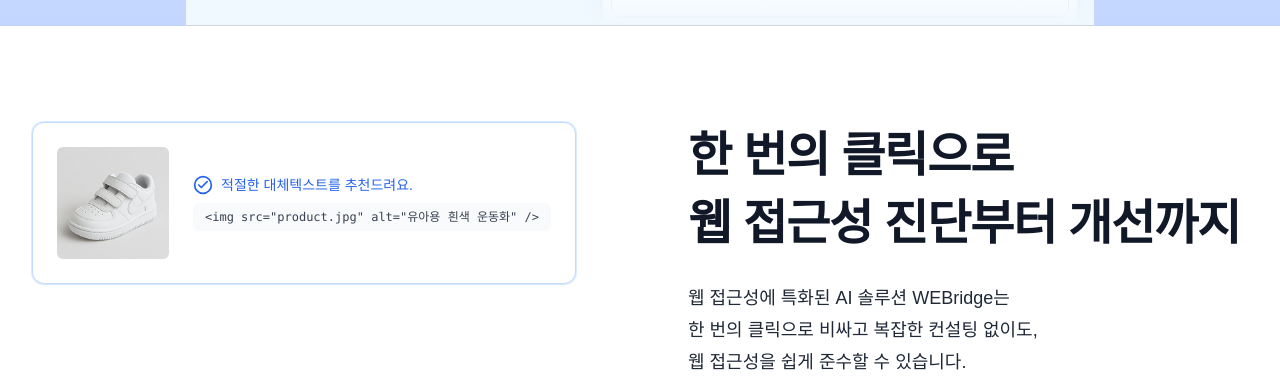
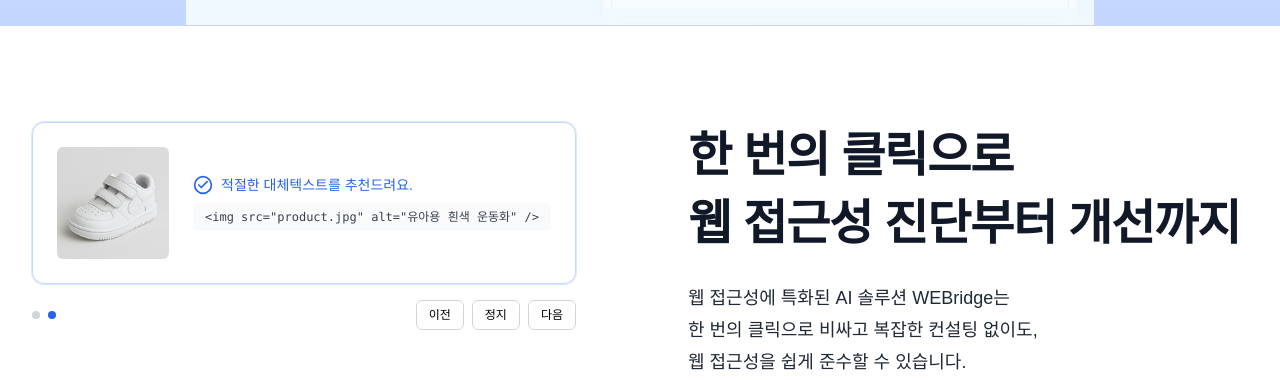
Before and after one commit to inable-it/webridge-frontend, a React (Vite) app: page / in a window 1280 px wide. Shown: the part 980-1360 px from the top of the page. Built offline with nearby package versions, Linux system fonts and the light colour scheme.

Commit message:
refactor: 가이드 상수 값 파일 분리

```diff
--- a/src/components/report/PdfSections.tsx
+++ b/src/components/report/PdfSections.tsx
@@ -1,5 +1,5 @@
 import { CATS } from "@/constants/accessibilityCats";
-import { GUIDE_TEXT, DEFAULT_GUIDE } from "@/constants/guideText";
+import { GUIDE_TEXT, DEFAULT_GUIDE } from "@/constants/guide.ts";
 import { formatCompliance } from "@/utils/format";
 import { extractIssueTextForPdf } from "@/utils/pdfIssueExtract";
 import type { DetailRow } from "@/types/report";
--- /dev/null
+++ b/src/constants/homepage.ts
@@ -0,0 +1,42 @@
+export interface TableItem {
+    id: number;
+    item: string;
+    compliance: string;
+}
+
+export const TABLE_DATA: TableItem[] = [
+    { id: 1, item: "적절한 대체 텍스트 제공", compliance: "23/50" },
+    { id: 2, item: "자막 제공", compliance: "40/50" },
+    { id: 3, item: "표의 구성", compliance: "30/50" },
+    { id: 4, item: "자동 재생 금지", compliance: "이슈 내용" },
+    { id: 5, item: "텍스트 콘텐츠의 명도 대비", compliance: "Cell Text" },
+    { id: 6, item: "키보드 사용 보장", compliance: "Cell Text" },
+    { id: 7, item: "레이블 제공", compliance: "Cell Text" },
+];
+
+export const STYLES = {
+    section: {
+        hero: "flex flex-col items-center justify-center w-full px-6",
+        feature: "w-full px-6 lg:px-8 py-24 bg-white",
+        cta: "flex flex-col items-center justify-center min-h-screen px-4 py-20 text-center text-white bg-gray-900",
+    },
+    text: {
+        title:
+            "text-zinc-800 text-6xl font-bold leading-[80px] font-['Pretendard_Variable'] text-center max-w-[1044px]",
+        subtitle:
+            "text-gray-700 text-xl font-medium leading-loose font-['Pretendard_Variable'] text-center max-w-[754px]",
+        button: "text-xl font-semibold leading-loose font-['Pretendard_Variable']",
+        tableHeader:
+            "text-xs font-medium font-['Pretendard_Variable'] text-gray-700",
+        tableCell: "text-xs font-medium font-['Pretendard_Variable'] text-gray-700",
+    },
+    button: {
+        base: "flex items-center justify-center gap-3 px-6 py-4 rounded-xl transition-colors",
+        primary:
+            "bg-gradient-to-b from-blue-700 to-indigo-400 text-white hover:from-blue-800 hover:to-indigo-700",
+        secondary:
+            "bg-white border-2 border-blue-600 text-blue-600 hover:bg-blue-50",
+        error:
+            "h-10 px-4 py-3 bg-blue-400 rounded-lg hover:bg-blue-500 transition-colors",
+    },
+} as const;
--- a/src/pages/Homepage.tsx
+++ b/src/pages/Homepage.tsx
@@ -2,13 +2,8 @@ import { useNavigate } from "react-router-dom";
 import { FadeInSection } from "@/components/common/FadeInSection";
 import ArrowRightIcon from "@/assets/icons/ArrowRightIcon.svg";
 import { useEffect, useRef, useState } from "react";
+import {STYLES, TABLE_DATA} from "@/constants/homepage.ts";
 
-// 타입 정의
-interface TableItem {
-  id: number;
-  item: string;
-  compliance: string;
-}
 interface ActionButtonProps {
   onClick: () => void;
   variant: "primary" | "secondary";
@@ -19,44 +14,6 @@ interface FeatureTextProps {
   title: string;
   description: string;
 }
-
-// 상수
-const TABLE_DATA: TableItem[] = [
-  { id: 1, item: "적절한 대체 텍스트 제공", compliance: "23/50" },
-  { id: 2, item: "자막 제공", compliance: "40/50" },
-  { id: 3, item: "표의 구성", compliance: "30/50" },
-  { id: 4, item: "자동 재생 금지", compliance: "이슈 내용" },
-  { id: 5, item: "텍스트 콘텐츠의 명도 대비", compliance: "Cell Text" },
-  { id: 6, item: "키보드 사용 보장", compliance: "Cell Text" },
-  { id: 7, item: "레이블 제공", compliance: "Cell Text" },
-];
-
-const STYLES = {
-  section: {
-    hero: "flex flex-col items-center justify-center w-full px-6",
-    feature: "w-full px-6 lg:px-8 py-24 bg-white",
-    cta: "flex flex-col items-center justify-center min-h-screen px-4 py-20 text-center text-white bg-gray-900",
-  },
-  text: {
-    title:
-      "text-zinc-800 text-6xl font-bold leading-[80px] font-['Pretendard_Variable'] text-center max-w-[1044px]",
-    subtitle:
-      "text-gray-700 text-xl font-medium leading-loose font-['Pretendard_Variable'] text-center max-w-[754px]",
-    button: "text-xl font-semibold leading-loose font-['Pretendard_Variable']",
-    tableHeader:
-      "text-xs font-medium font-['Pretendard_Variable'] text-gray-700",
-    tableCell: "text-xs font-medium font-['Pretendard_Variable'] text-gray-700",
-  },
-  button: {
-    base: "flex items-center justify-center gap-3 px-6 py-4 rounded-xl transition-colors",
-    primary:
-      "bg-gradient-to-b from-blue-700 to-indigo-400 text-white hover:from-blue-800 hover:to-indigo-700",
-    secondary:
-      "bg-white border-2 border-blue-600 text-blue-600 hover:bg-blue-50",
-    error:
-      "h-10 px-4 py-3 bg-blue-400 rounded-lg hover:bg-blue-500 transition-colors",
-  },
-} as const;
 
 // 메인 컴포넌트들
 const MainTitle = () => (
@@ -324,19 +281,13 @@ const StatusIcon = ({ ok }: { ok: boolean }) =>
         </svg>
     );
 
-const AlternativeTextDemo = ({ variant }: { variant: "good" | "bad" }) => {
-  const [mounted, setMounted] = useState(false);
-  useEffect(() => {
-    const t = setTimeout(() => setMounted(true), 20);
-    return () => clearTimeout(t);
-  }, [variant]);
-
+// 기존 AlternativeTextDemo를 캐로우셀로 교체
+const AltCard = ({ variant, mounted }: { variant: "good" | "bad"; mounted: boolean }) => {
     const isGood = variant === "good";
-
     return (
         <div
             className={[
-        "flex items-center w-full max-w-xl p-6 rounded-xl shadow-sm border transition-all duration-500 ease-out bg-white",
+                "flex items-center p-6 rounded-xl shadow-sm border transition-all duration-500 ease-out bg-white",
                 isGood
                     ? "border-blue-200 ring-1 ring-blue-100"
                     : "border-rose-200 ring-1 ring-rose-100",
@@ -351,7 +302,7 @@ const AlternativeTextDemo = ({ variant }: { variant: "good" | "bad" }) => {
             <div className="flex flex-col gap-1 ml-6">
                 <div
                     className={[
-            "flex items-center gap-2 text-sm font-medium",
+                        "flex w-full items-center gap-2 text-sm font-medium",
                         isGood ? "text-blue-600" : "text-rose-500",
                     ].join(" ")}
                 >
@@ -370,6 +321,104 @@ const AlternativeTextDemo = ({ variant }: { variant: "good" | "bad" }) => {
         </div>
     );
 };
+
+// 이전/다음/정지 컨트롤이 있는 캐로우셀
+const AlternativeTextCarousel = () => {
+    const slides: Array<"good" | "bad"> = ["bad", "good"];
+    const [index, setIndex] = useState(0);
+    const [playing, setPlaying] = useState(true);
+    const [mounted, setMounted] = useState(false);
+    const timerRef = useRef<number | null>(null);
+
+    const next = () => setIndex((i) => (i + 1) % slides.length);
+    const prev = () => setIndex((i) => (i - 1 + slides.length) % slides.length);
+
+    // mount animation
+    useEffect(() => {
+        const t = window.setTimeout(() => setMounted(true), 20);
+        return () => window.clearTimeout(t);
+    }, [index]);
+
+    // autoplay
+    useEffect(() => {
+        if (!playing) {
+            if (timerRef.current) {
+                window.clearInterval(timerRef.current);
+                timerRef.current = null;
+            }
+            return;
+        }
+        timerRef.current = window.setInterval(() => {
+            setIndex((i) => (i + 1) % slides.length);
+        }, 4000) as unknown as number;
+
+        return () => {
+            if (timerRef.current) {
+                window.clearInterval(timerRef.current);
+                timerRef.current = null;
+            }
+        };
+    }, [playing, slides.length]);
+    return (
+        <div
+            className="w-full max-w-xl"
+            role="region"
+            aria-roledescription="carousel"
+            aria-label="대체 텍스트 예시 캐로우셀"
+        >
+            <div className="relative">
+                <AltCard key={slides[index]} variant={slides[index]} mounted={mounted} />
+
+                {/* 컨트롤러 */}
+                <div className="mt-4 flex items-center justify-between">
+                    <div className="flex items-center gap-2">
+                        {slides.map((_, i) => (
+                            <button
+                                key={i}
+                                type="button"
+                                onClick={() => setIndex(i)}
+                                aria-label={`${i + 1}번째 슬라이드로 이동`}
+                                className={[
+                                    "h-2 w-2 rounded-full transition-colors",
+                                    i === index ? "bg-blue-600" : "bg-gray-300",
+                                ].join(" ")}
+                            />
+                        ))}
+                    </div>
+
+                    <div className="flex items-center gap-2">
+                        <button
+                            type="button"
+                            onClick={prev}
+                            className="px-3 py-1.5 text-xs rounded-md border border-gray-300 hover:bg-gray-50"
+                            aria-label="이전 이미지"
+                        >
+                            이전
+                        </button>
+                        <button
+                            type="button"
+                            onClick={() => setPlaying((p) => !p)}
+                            className="px-3 py-1.5 text-xs rounded-md border border-gray-300 hover:bg-gray-50"
+                            aria-pressed={!playing}
+                            aria-label={playing ? "자동 재생 정지" : "자동 재생 시작"}
+                        >
+                            {playing ? "정지" : "재생"}
+                        </button>
+                        <button
+                            type="button"
+                            onClick={next}
+                            className="px-3 py-1.5 text-xs rounded-md border border-gray-300 hover:bg-gray-50"
+                            aria-label="다음 이미지"
+                        >
+                            다음
+                        </button>
+                    </div>
+                </div>
+            </div>
+        </div>
+    );
+}
+
 
 const FeatureText = ({ title, description }: FeatureTextProps) => (
   <div className="flex-1 max-w-xl text-left">
@@ -404,22 +453,12 @@ const CTAButton = () => (
 // Feature Section (번갈아 표시)
 const FeatureSectionAnimated = () => {
     const sectionRef = useRef<HTMLDivElement>(null);
-  const [variant, setVariant] = useState<"good" | "bad">("bad"); // 시작 상태
-  const visibleRef = useRef(false);
 
     useEffect(() => {
         const el = sectionRef.current;
         if (!el) return;
         const io = new IntersectionObserver(
-      ([entry]) => {
-        // 보임 상태로 "진입"할 때만 토글 (머무는 동안 반복 토글 방지)
-        if (entry.isIntersecting && !visibleRef.current) {
-          visibleRef.current = true;
-          setVariant((v) => (v === "good" ? "bad" : "good"));
-        } else if (!entry.isIntersecting && visibleRef.current) {
-          visibleRef.current = false;
-        }
-      },
+            () => {},
             { threshold: 0.35 }
         );
         io.observe(el);
@@ -431,8 +470,7 @@ const FeatureSectionAnimated = () => {
       <div className="grid w-full grid-cols-1 mx-auto max-w-7xl place-items-start gap-x-24 gap-y-28 lg:grid-cols-2">
         {/* 상단 왼쪽: (토글되는) 카드 */}
         <FadeInSection>
-          {/* key로 재마운트 → 자연스러운 페이드/슬라이드 */}
-          <AlternativeTextDemo key={variant} variant={variant} />
+            <AlternativeTextCarousel />
         </FadeInSection>
 
         {/* 상단 오른쪽: 텍스트 */}
```
Also changed, not shown: src/constants/guide.ts (renamed from src/constants/guideText.ts). Lines whose indentation alone changed are shown as unchanged.
